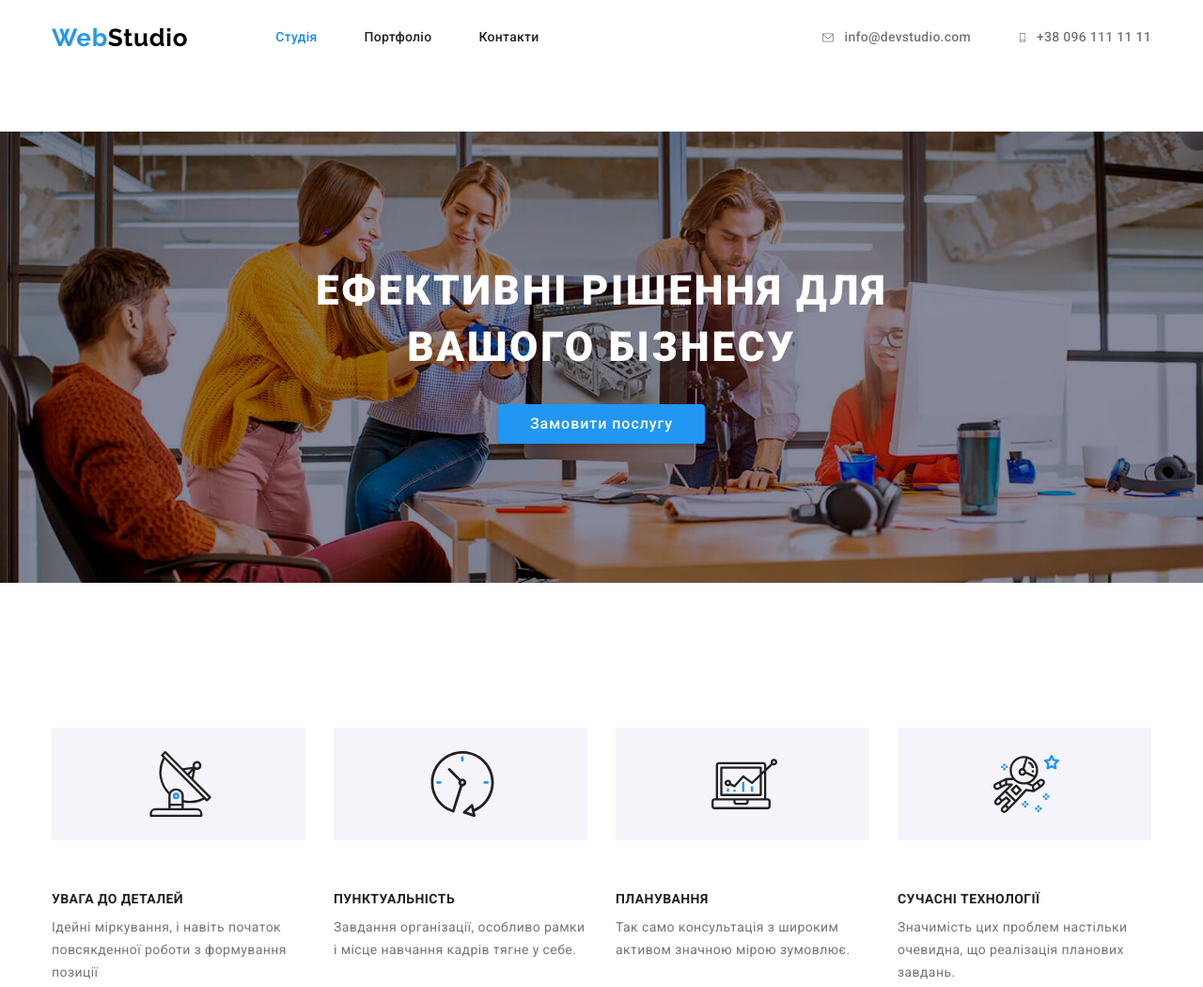
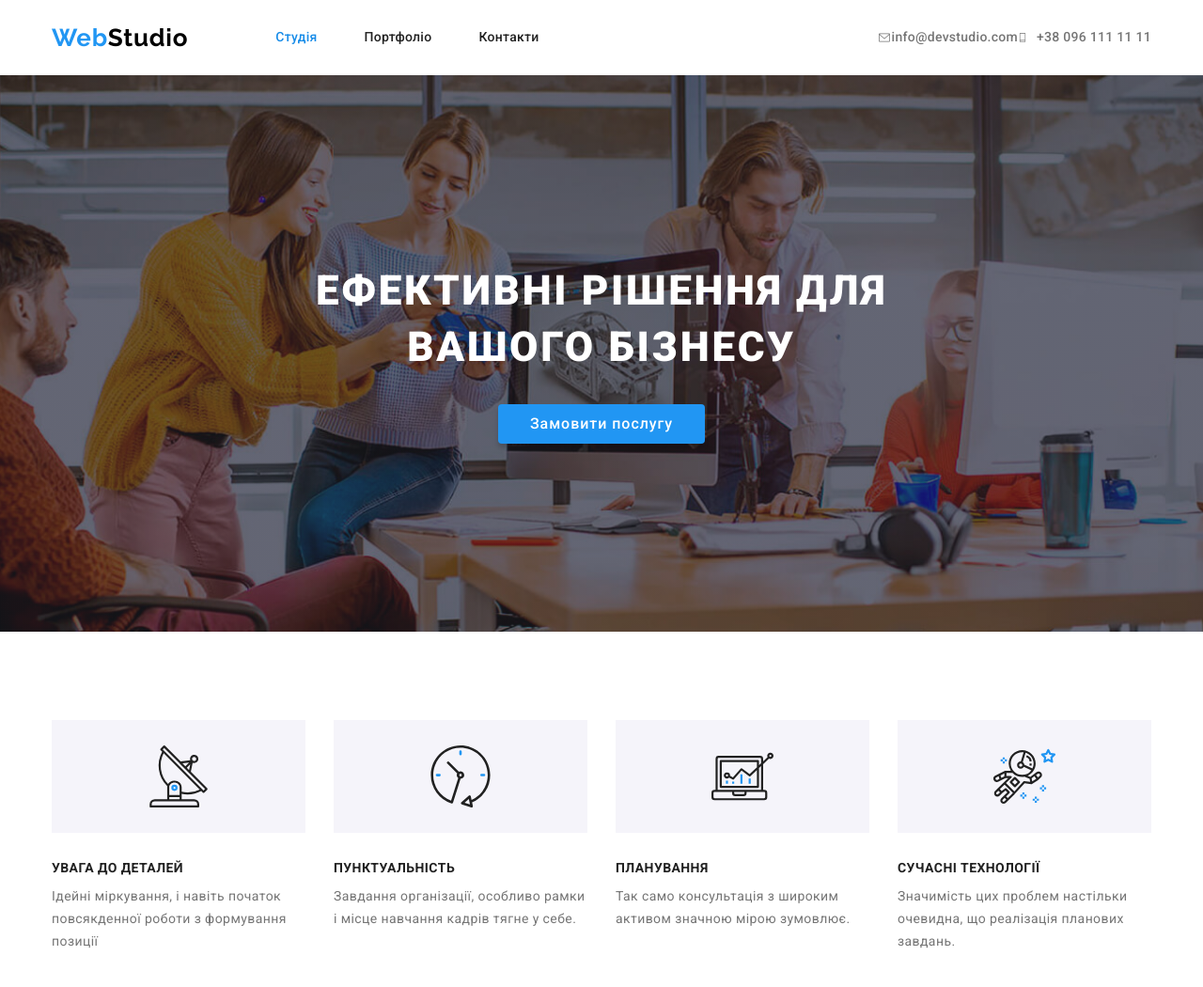
Before and after one commit to Spodgorny/homework-4, a plain HTML site: page index.html in a window 1280 px wide. Shown: the top 1050 px of the page at 94% size. Drawn offline with Linux system fonts and the light colour scheme.

Commit message:
added style

```diff
--- a/index.html
+++ b/index.html
@@ -28,17 +28,17 @@
                     </ul>
                 </nav>
                 <ul class="contacts">
-                    <li class="flex-mail">
-                        <a href="mailto:info@devstudio.com" class="email-svg">
-                            <svg class="link-svg" width="16" height="12">
-                                <use href="./img/sprite.svg#icon-mail"></use>
+                    <li>
+                        <a href="mailto:info@devstudio.com" class="email-svg contacts-link">
+                            <svg class="link-svg-mail">
+                                <use class="header-icon" href="./img/sprite.svg#icon-mail"></use>
                             </svg>
                             info@devstudio.com
                         </a>
                     </li>
-                    <li class="flex-tel">
-                        <a href="tel:+380961111111" class="tel-svg">
-                            <svg class="link-svg" width="10" height="16">
+                    <li>
+                        <a href="tel:+380961111111" class="tel-svg contacts-link" >
+                            <svg class="link-svg-tel">
                                 <use href="./img/sprite.svg#icon-smartphone"></use>
                             </svg>
                             +38 096 111 11 11
@@ -58,38 +58,38 @@
                 <h2 class="visually-hidden">Особливості WebStudio</h2>
                 <ul class=" bussines">
                     <li class="bussines-li">
-                        <a href="#" class="bussines-link">
+                        <div class="bussines-link">
                             <svg class="antena-svg">
                                 <use href="./img/sprite.svg#icon-antenna"></use>
                             </svg>
-                        </a>
+                        </div>
                         <h3 class="important">УВАГА ДО ДЕТАЛЕЙ</h3>
                         <p class="import-text">Ідейні міркування, і навіть початок повсякденної роботи з формування позиції</p>
                     </li>
                     <li class="bussines-li">
-                        <a href="#" class="bussines-link">
+                        <div class="bussines-link">
                             <svg class="clock-svg">
                                 <use href="./img/sprite.svg#icon-clock"></use>
                             </svg>
-                        </a>
+                        </div>
                         <h3 class="important">ПУНКТУАЛЬНІСТЬ</h3>
                         <p class="import-text">Завдання організації, особливо рамки і місце навчання кадрів тягне у себе.</p>
                     </li>
                     <li class="bussines-li">
-                        <a href="#" class="bussines-link">
+                        <div class="bussines-link">
                             <svg class="comp-svg">
                                 <use href="./img/sprite.svg#icon-comp"></use>
                             </svg>
-                        </a>
+                        </div>
                         <h3 class="important">ПЛАНУВАННЯ</h3>
                         <p class="import-text">Так само консультація з широким активом значною мірою зумовлює.</p>
                     </li>
                     <li class="bussines-li">
-                        <a href="#" class="bussines-link">
+                        <div class="bussines-link">
                             <svg class="stronaut-svg">
                                 <use href="./img/sprite.svg#icon-astronaut"></use>
                             </svg>
-                        </a>
+                        </div>
                         <h3 class="important">СУЧАСНІ ТЕХНОЛОГІЇ</h3>
                         <p class="import-text">Значимість цих проблем настільки очевидна, що реалізація планових завдань.</p>
                     </li>
@@ -121,8 +121,6 @@
                     <div class="fio">
                         <h3 class="lastname">Ігор Дем'яненко</h3>
                         <p class="work">Product Designer</p>
-                    </div>
-                    <div class="soc-link_wrap">
                         <ul class="soc-link">
                             <li class="soc-link-list">
                                 <a href="https://www.instagram.com/" class="soc-link-a" target="blank">
@@ -160,8 +158,6 @@
                     <div class="fio">
                         <h3 class="lastname">Ольга Рєпіна</h3>
                         <p class="work">Frontend Developer</p>
-                    </div>
-                    <div class="soc-link_wrap">
                         <ul class="soc-link">
                             <li class="soc-link-list">
                                 <a href="https://www.instagram.com/" class="soc-link-a" target="blank">
@@ -199,8 +195,6 @@
                     <div class="fio">
                         <h3 class="lastname">Микола Тарасов</h3>
                         <p class="work">Marketing</p>
-                    </div>
-                    <div class="soc-link_wrap">
                         <ul class="soc-link">
                             <li class="soc-link-list">
                                 <a href="https://www.instagram.com/" class="soc-link-a" target="blank">
@@ -232,14 +226,13 @@
                             </li>
                         </ul>
                     </div>
+
                 </li>
                 <li class="bg-licolor">
                     <img class="img-block" src="./img/misha.jpg" alt="misha" width="270" height="260">
                     <div class="fio">
                         <h3 class="lastname">Михайло Єрмаков</h3>
                         <p class="work">UI Designer</p>
-                    </div>
-                    <div class="soc-link_wrap">
                         <ul class="soc-link">
                             <li class="soc-link-list">
                                 <a href="https://www.instagram.com/" class="soc-link-a" target="blank">
--- a/style/styles.css
+++ b/style/styles.css
@@ -11,6 +11,7 @@
     --body-bg-color: #f5f5f5;
     --email-color: rgba(255, 255, 255, 0.6);
     --border-company: #AFB1B8;
+    --background-hero: #C4C4C4;
 }
 
 
@@ -117,12 +118,6 @@ ul, ol {
     color: var(--accent-color);
 }
 
-.flex-mail {
-    display: flex;
-    align-items: center;
-}
-
-
 .email-svg,
 .tel-svg {
     font-weight: 500;
@@ -130,23 +125,44 @@ ul, ol {
     line-height: 1.14;
     letter-spacing: 0.02em;
     color: var(--secondary-text-color);
+    padding-top: 32px;
 }
 
-.email-svg {
+.header-icon {
+    width: 16px;
+    height: 12px;
+}
+
+/* .email-svg {
     margin-right: 50px;
+    display: flex;
+    align-items: center;
+    padding-top: 32px;
+    padding-bottom: 32px;
+} */
+
+.contacts-link .link-svg-mail {
+    width: 16px;
+    height: 12px;
+}
+
+.tel-svg .link-svg-tel {
+    margin-right: 10px;
+    fill: currentColor;
+    width: 10px;
+    height: 16px;
+}
+
+/* .tel-svg {
     display: flex;
     flex-direction: row;
     align-items: center;
-}
-
-.tel-svg {
-    display: flex;
-    flex-direction: row;
-    align-items: center;
-}
+    padding-top: 32px;
+    padding-bottom: 32px;
+} */
 
 
-.flex-tel {
+.contacts-link {
     display: flex;
     align-items: center;
 }
@@ -285,27 +301,27 @@ ul, ol {
     padding: 10px 32px;
     text-align: center;
     letter-spacing: 0.06em;
+    cursor: pointer;
 }
 
 .btn:hover {
     background: var(--color-btn-hover);
-    cursor: pointer;
 }
 
 .btn:focus {
-    color: var(--bg-section);
+    background: var(--color-btn-hover);
 }
 
 .hero {
     text-align: center;
-    background-image: url(../img/bg-img.jpg);
+    background: var(--background-hero);
+    background-image: linear-gradient(to right, rgba(47, 48, 58, 0.4), rgba(47, 48, 58, 0.4)), url(../img/bg-img.jpg);
     padding-top: 200px;
     padding-bottom: 200px;
     max-width: 1600px;
-    height: 600px;
     margin-left: auto;
     margin-right: auto;
-    background-size: contain;
+    background-size: cover;
     background-repeat: no-repeat;
     background-position: center;
 }
@@ -322,18 +338,20 @@ ul, ol {
     display: flex;
 }
 
-.bussines-li {
+.bussines-li:not(:last-child) {
     margin-right: 30px;
 }
 
+
 .bussines-link {
-    display: inline-block;
-    text-align: center;
+    display: flex;
+    justify-content: center;
+    align-items: center;
     width: 270px;
     height: 120px;
     background-color: var(--button-bg-color);
     padding: 25px 102px;
-    margin-bottom: 55px;
+    margin-bottom: 30px;
 }
 
 .antena-svg {
@@ -388,16 +406,15 @@ ul, ol {
     font-size: 16px;
     color: var(--secondary-text-color);
     line-height: 1.18;
+    margin-bottom: 16px;
 }
 
 .soc-link {
     display: flex;
+    justify-content: center;
+    align-items: center;
 }
 
-.soc-link_wrap {
-    padding-top: 0;
-    padding-bottom: 30px;
-}
 
 .soc-link-list:not(:first-child) {
     margin-left: 10px;
@@ -411,9 +428,6 @@ ul, ol {
     justify-content: center;
 }
 
-.soc-link-list {
-    margin-left: 32px;
-}
 
 .soc-link-a:hover {
     border-radius: 50%;
@@ -424,9 +438,6 @@ ul, ol {
 .soc-link-a:focus {
     background: var(--accent-color);
     border-radius: 50%;
-    color: currentColor;
-    width: 44px;
-    height: 44px;
 }
 
 .soc-link-svg {
@@ -441,7 +452,6 @@ ul, ol {
 
 .soc-link-a:focus svg {
     fill: #fff;
-    border: none;
 }
 
 
```
